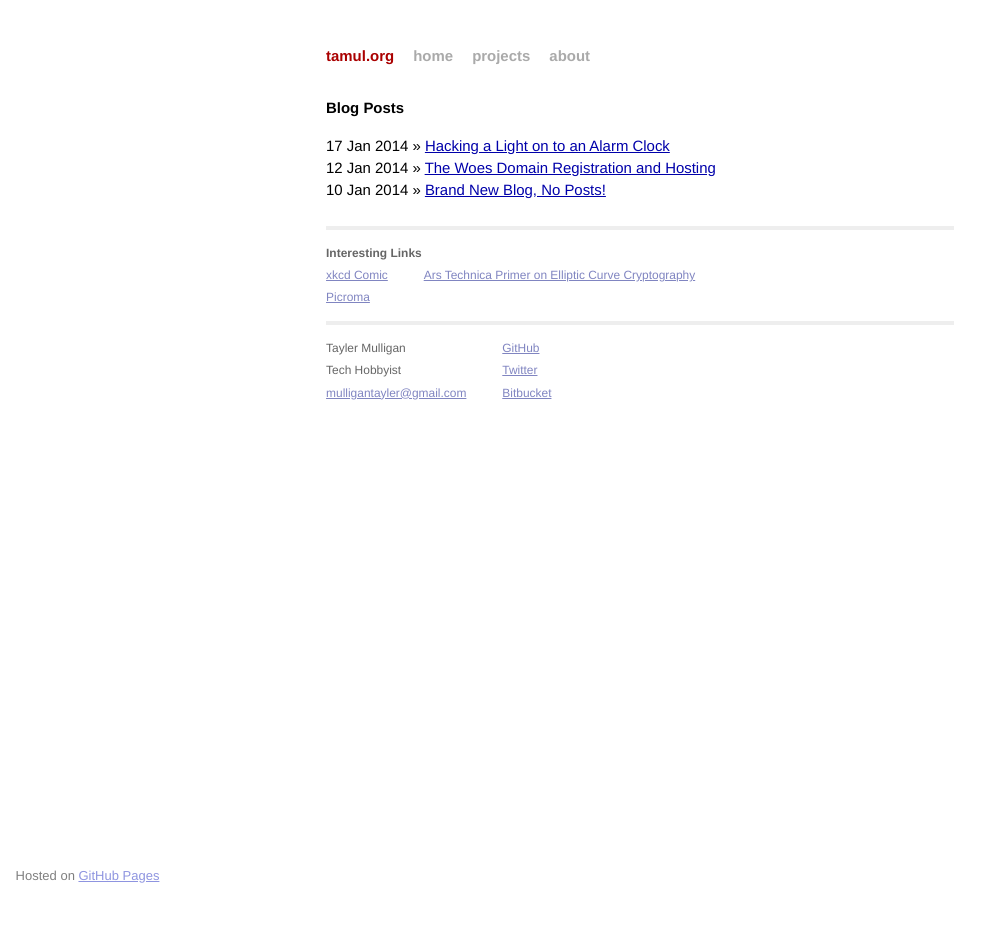
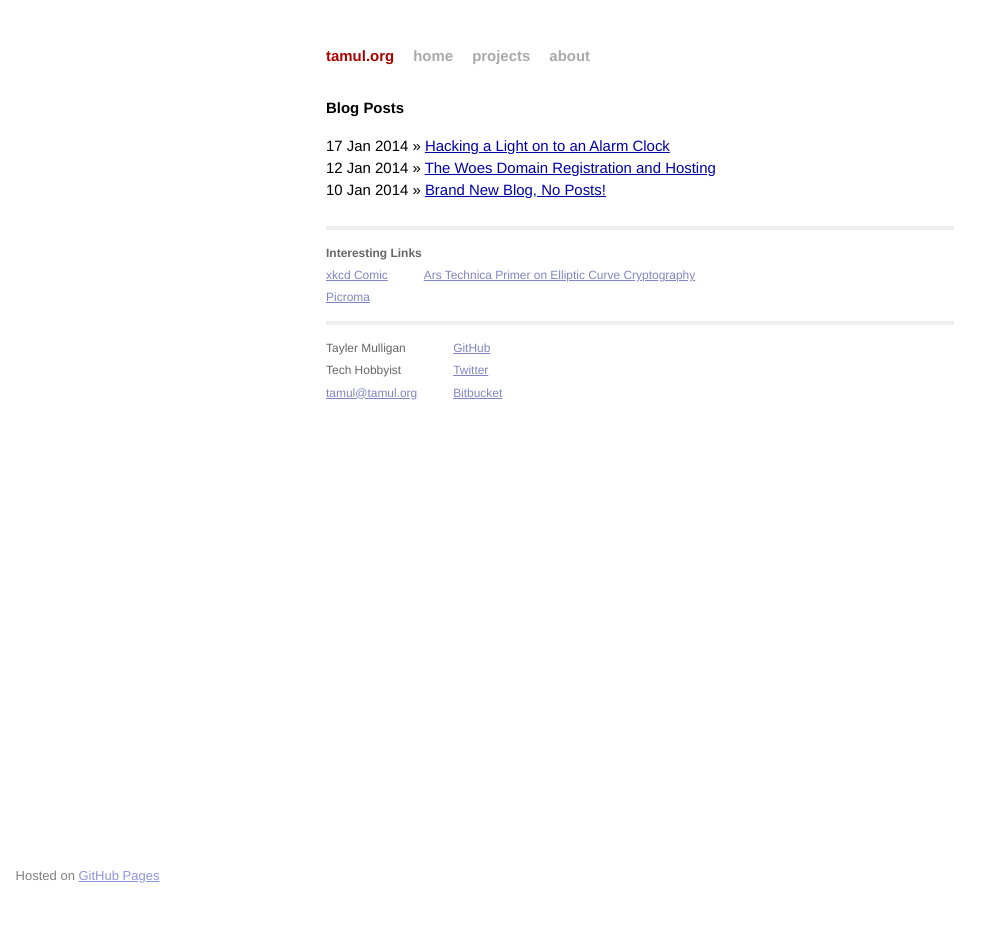
Before and after one commit to mtayler/tamul.github.io, a Jekyll site: the page built from index.html, in a window 1280 px wide. Shown: the whole page, without its empty margins (0-1001 px from the left). Built offline with Jekyll 4.4.1, drawn with Linux system fonts in a browser that asks for light colours; Markdown is read by kramdown in place of the engine named in the settings; a script that is not in the unit is left out.

Commit message:
Updated email

```diff
--- a/_layouts/default.html
+++ b/_layouts/default.html
@@ -48,7 +48,7 @@
                 <p>
                   Tayler Mulligan<br />
                   Tech Hobbyist<br />
-                  <a href="mailto:mulligantayler@gmail.com">mulligantayler@gmail.com</a>
+                  <a href="mailto:tamul@tamul.org">tamul@tamul.org</a>
                 </p>
               </div>
               <div class="contact">
```
